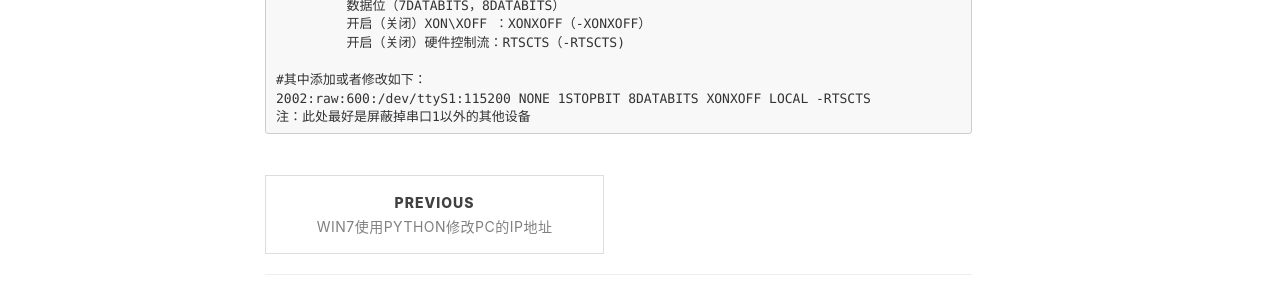
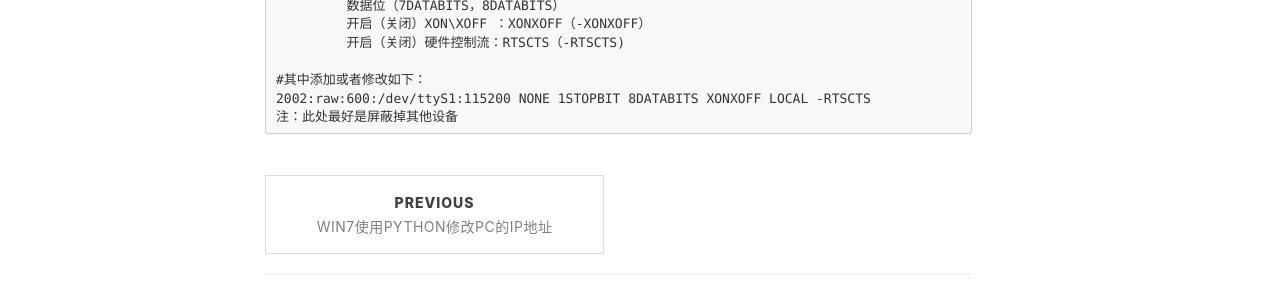
Before and after one commit to Lmonologue/baymax.github.io, a Jekyll site: the page built from _posts/2017-05-23-widora配置ser2net服务.md, in a window 1280 px wide. Shown: the part 1333-1628 px from the top of the page. Built offline with Jekyll 4.4.1, drawn with Linux system fonts in a browser that asks for light colours; nearby versions of some CDN libraries; comment, search, counter and statistics services are not loaded; some of the changed text lies outside the part shown.

Commit message:
Update 2017-05-23-widora配置ser2net服务.md

````diff
--- a/_posts/2017-05-23-widora配置ser2net服务.md
+++ b/_posts/2017-05-23-widora配置ser2net服务.md
@@ -49,5 +49,5 @@ options: 设置串口的参数如：波特率（300，1200，2400，4800，9600
 
 #其中添加或者修改如下：
 2002:raw:600:/dev/ttyS1:115200 NONE 1STOPBIT 8DATABITS XONXOFF LOCAL -RTSCTS
-注：此处最好是屏蔽掉串口1以外的其他设备
+注：此处最好是屏蔽掉其他设备
 ```
````
